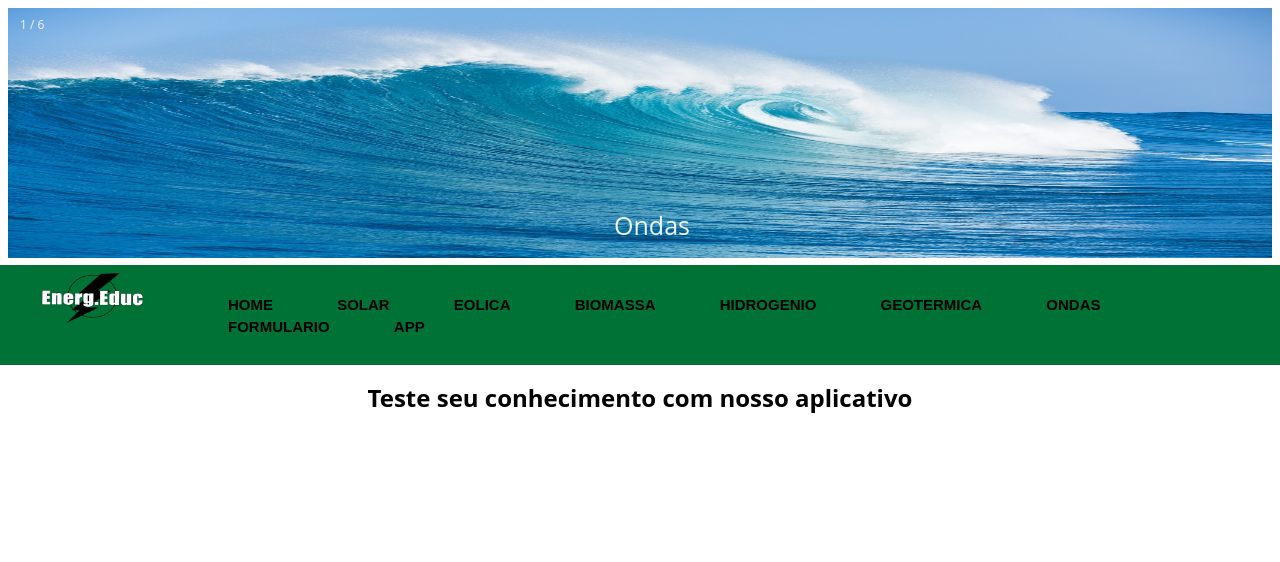
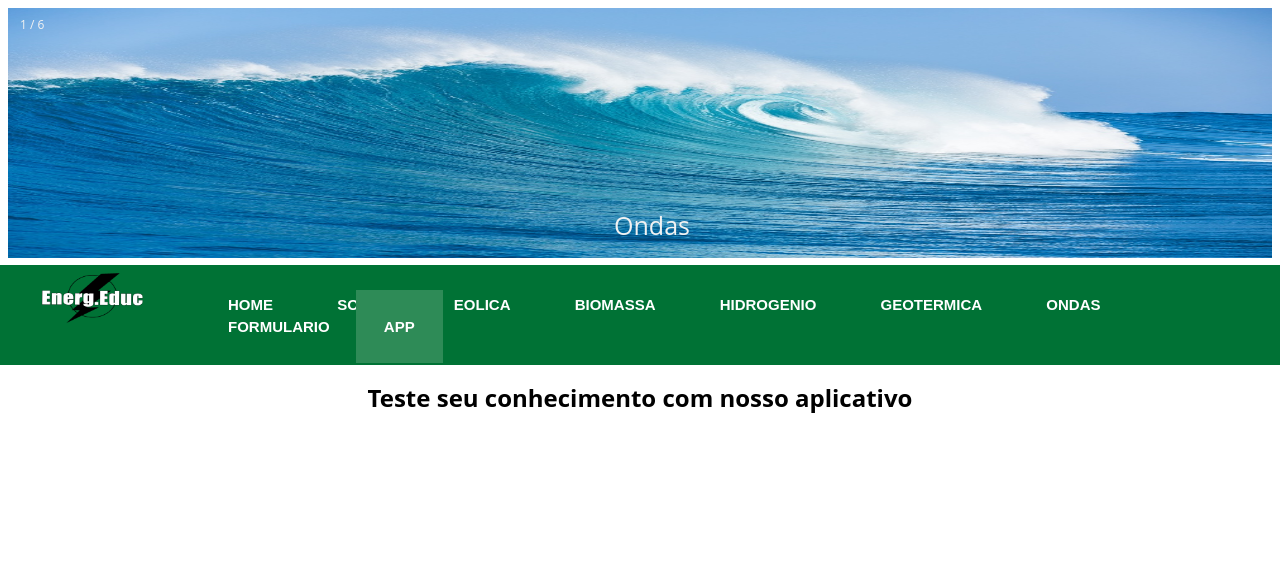
Before and after one commit to HugoVec/EnergiaR, a PHP site: page /app.html in a window 1280 px wide. Shown: the top 562 px of the page. Run offline with PHP 8.4, Linux system fonts and the light colour scheme.

Commit message:
arrumando menu HF

```diff
--- a/SiteEnergiaR/WebContent/Biomassa.html
+++ b/SiteEnergiaR/WebContent/Biomassa.html
@@ -58,7 +58,7 @@
 			<li><a href="Home.html">HOME</a></li>
 			<li><a href="Solar.html">SOLAR</a></li>
 			<li><a href="Eolica.html">EOLICA</a></li>
-			<li><a href="Biomassa.html">BIOMASSA</a></li>
+			<li><a class="active" href="Biomassa.html">BIOMASSA</a></li>
 			<li><a href="Hidrogenio.html">HIDROGENIO</a></li>
 			<li><a href="Geotermica.html">GEOTERMICA</a></li>
 			<li><a href="Ondas.html">ONDAS</a></li>
--- a/SiteEnergiaR/WebContent/CSS/MenuHF.css
+++ b/SiteEnergiaR/WebContent/CSS/MenuHF.css
@@ -7,6 +7,10 @@ ul {
   padding: 28px;
   margin: -8px;
   margin-bottom: 9px;
+}
+
+ul li a:hover:not(.active){
+  color: #d3d3d3;
 }
 
 h1 {
@@ -25,9 +29,17 @@ ul li a{
   font-size:15px;
   padding: 7px 30px;
   text-decoration: none;
-  color:black;
+  color:white;
   font-weight: bold;
 }
+
+.active {
+  background-color: #2E8B57;
+  padding: 28px;
+  margin: -8px;
+  margin-bottom: 9px;
+}
+
 
 .logo img {
 
--- a/SiteEnergiaR/WebContent/Eolica.html
+++ b/SiteEnergiaR/WebContent/Eolica.html
@@ -57,7 +57,7 @@
 		<ul>
 			<li><a href="Home.html">HOME</a></li>
 			<li><a href="Solar.html">SOLAR</a></li>
-			<li><a href="Eolica.html">EOLICA</a></li>
+			<li><a class="active" href="Eolica.html">EOLICA</a></li>
 			<li><a href="Biomassa.html">BIOMASSA</a></li>
 			<li><a href="Hidrogenio.html">HIDROGENIO</a></li>
 			<li><a href="Geotermica.html">GEOTERMICA</a></li>
--- a/SiteEnergiaR/WebContent/Formulario.html
+++ b/SiteEnergiaR/WebContent/Formulario.html
@@ -62,7 +62,7 @@
 				<li><a href="Hidrogenio.html">HIDROGENIO</a></li>
 				<li><a href="Geotermica.html">GEOTERMICA</a></li>
 				<li><a href="Ondas.html">ONDAS</a></li>
-				<li><a href="Formulario.html">FORMULARIO</a></li>
+				<li><a class="active" href="Formulario.html">FORMULARIO</a></li>
 				<li><a href="app.html">APP</a></li>
 			</ul>
 		</div>
--- a/SiteEnergiaR/WebContent/Geotermica.html
+++ b/SiteEnergiaR/WebContent/Geotermica.html
@@ -61,7 +61,7 @@
 			<li><a href="Eolica.html">EOLICA</a></li>
 			<li><a href="Biomassa.html">BIOMASSA</a></li>
 			<li><a href="Hidrogenio.html">HIDROGENIO</a></li>
-			<li><a href="Geotermica.html">GEOTERMICA</a></li>
+			<li><a class="active" href="Geotermica.html">GEOTERMICA</a></li>
 			<li><a href="Ondas.html">ONDAS</a></li>
 			<li><a href="Formulario.html">FORMULARIO</a></li>
 			<li><a href="app.html">APP</a></li>
--- a/SiteEnergiaR/WebContent/Hidrogenio.html
+++ b/SiteEnergiaR/WebContent/Hidrogenio.html
@@ -58,7 +58,7 @@
 				<li><a href="Solar.html">SOLAR</a></li>
 				<li><a href="Eolica.html">EOLICA</a></li>
 				<li><a href="Biomassa.html">BIOMASSA</a></li>
-				<li><a href="Hidrogenio.html">HIDROGENIO</a></li>
+				<li><a class="active" href="Hidrogenio.html">HIDROGENIO</a></li>
 				<li><a href="Geotermica.html">GEOTERMICA</a></li>
 				<li><a href="Ondas.html">ONDAS</a></li>
 				<li><a href="Formulario.html">FORMULARIO</a></li>
--- a/SiteEnergiaR/WebContent/Home.html
+++ b/SiteEnergiaR/WebContent/Home.html
@@ -56,7 +56,7 @@
 	<div class="logo">
 		<img src="Imagem/Energy_logo.png">
 		<ul>
-			<li><a href="Home.html">HOME</a></li>
+			<li><a class="active" href="Home.html">HOME</a></li>
 			<li><a href="Solar.html">SOLAR</a></li>
 			<li><a href="Eolica.html">EOLICA</a></li>
 			<li><a href="Biomassa.html">BIOMASSA</a></li>
--- a/SiteEnergiaR/WebContent/Ondas.html
+++ b/SiteEnergiaR/WebContent/Ondas.html
@@ -58,7 +58,7 @@
 			<li><a href="Biomassa.html">BIOMASSA</a></li>
 			<li><a href="Hidrogenio.html">HIDROGENIO</a></li>
 			<li><a href="Geotermica.html">GEOTERMICA</a></li>
-			<li><a href="Ondas.html">ONDAS</a></li>
+			<li><a class="active" href="Ondas.html">ONDAS</a></li>
 			<li><a href="Formulario.html">FORMULARIO</a></li>
 			<li><a href="app.html">APP</a></li>
 		</ul>
--- a/SiteEnergiaR/WebContent/Solar.html
+++ b/SiteEnergiaR/WebContent/Solar.html
@@ -58,7 +58,7 @@
 			<img src="Imagem/Energy_logo.png">
 			<ul>
 				<li><a href="Home.html">HOME</a></li>
-				<li><a href="Solar.html">SOLAR</a></li>
+				<li><a class="active" href="Solar.html">SOLAR</a></li>
 				<li><a href="Eolica.html">EOLICA</a></li>
 				<li><a href="Biomassa.html">BIOMASSA</a></li>
 				<li><a href="Hidrogenio.html">HIDROGENIO</a></li>
--- a/SiteEnergiaR/WebContent/app.html
+++ b/SiteEnergiaR/WebContent/app.html
@@ -62,7 +62,7 @@
   				<li><a href="Geotermica.html">GEOTERMICA</a></li>
   				<li><a href="Ondas.html">ONDAS</a></li>
   				<li><a href="Formulario.html">FORMULARIO</a></li>
-  				<li><a href="app.html">APP</a></li>
+  				<li><a class="active" href="app.html">APP</a></li>
   			</ul>
   		</div>
   		<!-- Divisão em Branco - topo app-->
--- a/SiteEnergiaR/WebContent/hidrogenio.html
+++ b/SiteEnergiaR/WebContent/hidrogenio.html
@@ -58,7 +58,7 @@
 				<li><a href="Solar.html">SOLAR</a></li>
 				<li><a href="Eolica.html">EOLICA</a></li>
 				<li><a href="Biomassa.html">BIOMASSA</a></li>
-				<li><a href="Hidrogenio.html">HIDROGENIO</a></li>
+				<li><a class="active" href="Hidrogenio.html">HIDROGENIO</a></li>
 				<li><a href="Geotermica.html">GEOTERMICA</a></li>
 				<li><a href="Ondas.html">ONDAS</a></li>
 				<li><a href="Formulario.html">FORMULARIO</a></li>
```
